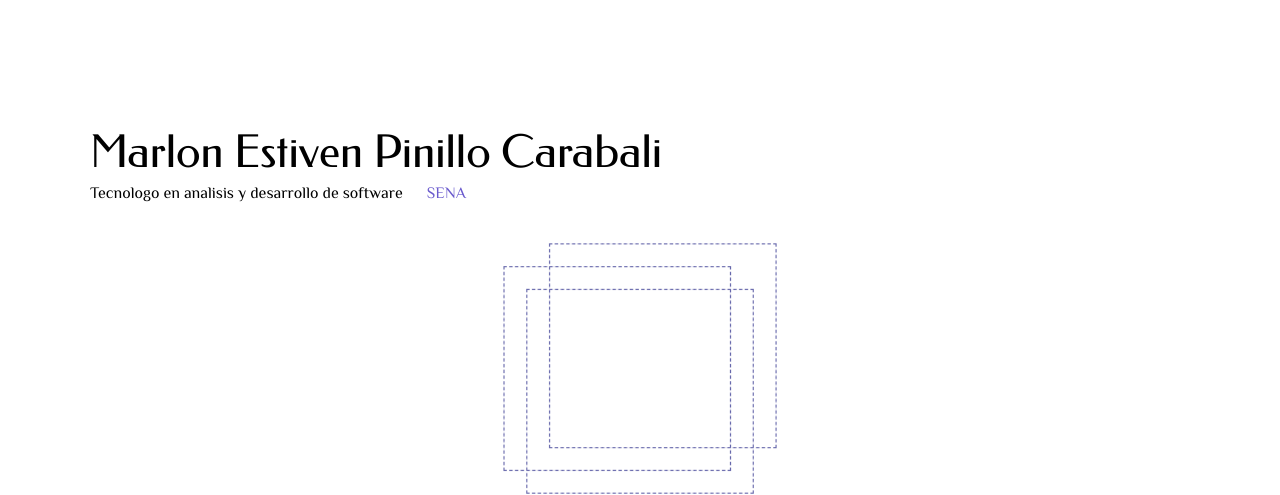
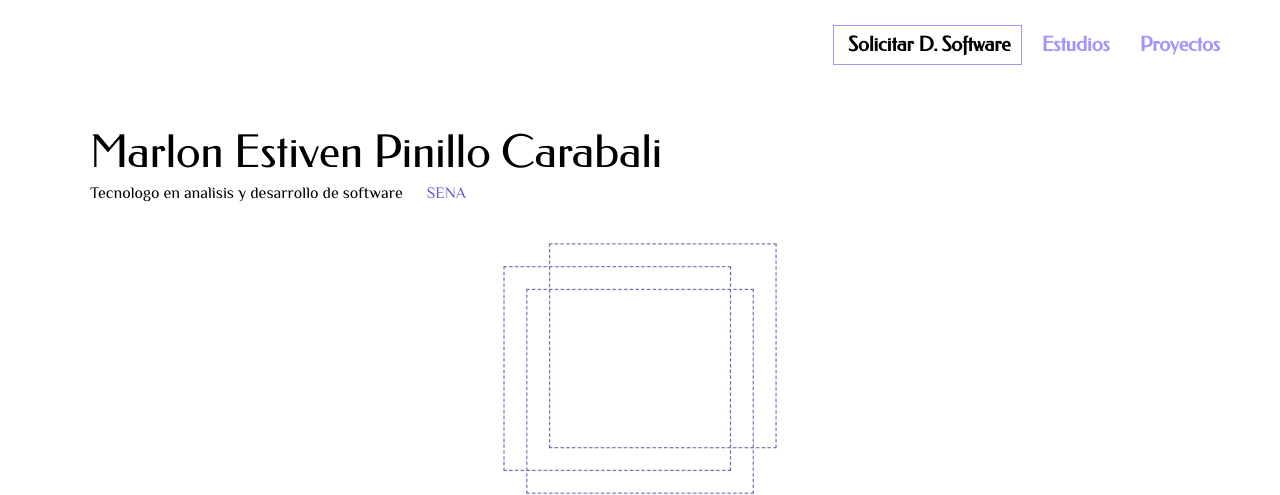
Before and after one commit to EstivenPinillo/estivenpinillo.dev, a PHP site: page / in a window 1280 px wide. Shown: the top 495 px of the page. Run offline with PHP 8.4, Linux system fonts and the light colour scheme.

Commit message:
style: add nav new palette colors

```diff
--- a/css/project.css
+++ b/css/project.css
@@ -35,8 +35,31 @@
 .bg-mediumslateblue {
   background-color: #7371fcff; }
 
+.color-mediumslateblue {
+  color: #7371fcff; }
+
+.color-palepurple {
+  color: #e5d9f2ff; }
+
+.color-periwinkle {
+  color: #cdc1ffff; }
+
+.color-tropicalindigo {
+  color: #a594f9ff; }
+  .color-tropicalindigo:visited {
+    color: #a594f9ff; }
+
 .c-black {
   color: #000000; }
+
+.b-palepurple {
+  border: 1px solid #e5d9f2ff; }
+
+.b-magnolia {
+  border: 1px solid #f5efffff; }
+
+.b-tropicalindigo {
+  border: 1px solid #a594f9ff; }
 
 .br-4 {
   border-radius: 4px; }
@@ -96,6 +119,32 @@
 
 /*+++++++++++++++++++++++++++++++ Style New CSS OOCSS*/
 /*+++++++++++++++++++++++++++++++ Content New CSS OOCSS*/
+.navigation {
+  grid-column: 3 / 5;
+  display: flex;
+  flex-direction: column;
+  justify-content: center;
+  height: 90px;
+  margin-bottom: 40px; }
+  .navigation-opt {
+    display: flex;
+    justify-content: end;
+    align-items: center;
+    height: 50px; }
+
+.opt {
+  display: flex;
+  align-items: center;
+  height: 40px;
+  padding-left: 10px;
+  padding-right: 10px;
+  margin-left: 5px;
+  margin-right: 5px;
+  cursor: pointer;
+  box-sizing: border-box; }
+  .opt:hover {
+    background-color: #f5efffff; }
+
 .developed-software {
   grid-column: 1/6;
   margin-top: 80px;
@@ -154,6 +203,11 @@
   .fs-title {
     font-size: 35px; } }
 
+@media screen and (min-width: 425px) {
+  #DSoftware::before {
+    content: 'Solicitar D.';
+    margin: 4px; } }
+
 @media screen and (min-width: 768px) {
   .fs-title {
     font-size: 45px; } }
--- a/css/style.css
+++ b/css/style.css
@@ -78,7 +78,7 @@
 
 
 .navbar {
-    grid-column: 3 / 5;
+    grid-column: 1 / 6;
 
     display: flex;
     flex-direction: column;
@@ -89,7 +89,7 @@
 }
 
 .navbar__element {
-    display: none;
+    display: flex;
     justify-content: space-evenly;
     align-items: center;
     height: 40px;
@@ -97,7 +97,6 @@
 
 .navbar__element__li {
 
-    font-family: Philosopher-Bold;
     cursor: pointer;
 }
 
--- a/index.html
+++ b/index.html
@@ -15,12 +15,11 @@
 
     <main class="main-grid">
 
-        <nav class="navbar color--slate-blue">
-            <ul class="navbar__element">
-                <li class="navbar__element__li">Tecnologias</li>
-                <li class="navbar__element__li">Proyectos</li>
-                <li class="navbar__element__li">Contacto</li>
-                <li class="navbar__element__li"><a href="blog.php">Blog</a></li>
+        <nav class="navigation font-federo">
+            <ul class="navigation-opt">
+                <li id="DSoftware" class="opt fw-bold fs-m b-tropicalindigo">Software</li>
+                <li class="opt fw-bold fs-m color-tropicalindigo">Estudios</li>
+                <li class="opt fw-bold fs-m"><a class="color-tropicalindigo" href="#developed-software">Proyectos</a></li>
             </ul>
         </nav>
 
--- a/sass/project.scss
+++ b/sass/project.scss
@@ -50,8 +50,39 @@ $medium-slate-blue: #7371fcff;
     background-color: $medium-slate-blue;
 }
 
+.color-mediumslateblue {
+    color: $medium-slate-blue;
+}
+
+.color-palepurple {
+    color: $pale-purple;
+}
+
+.color-periwinkle {
+    color: $periwinkle;
+}
+
+.color-tropicalindigo {
+    color: $tropical-indigo;
+    &:visited {
+        color: $tropical-indigo;
+    }
+}
+
 .c-black {
     color: #000000;
+}
+
+.b-palepurple {
+    border: 1px solid $pale-purple;
+}
+
+.b-magnolia {
+    border: 1px solid $magnolia;
+}
+
+.b-tropicalindigo {
+    border: 1px solid $tropical-indigo;
 }
 
 .br-4 {
@@ -137,6 +168,44 @@ $medium-slate-blue: #7371fcff;
 
 /*+++++++++++++++++++++++++++++++ Style New CSS OOCSS*/
 /*+++++++++++++++++++++++++++++++ Content New CSS OOCSS*/
+
+.navigation {
+    grid-column: 3 / 5;
+
+    display: flex;
+    flex-direction: column;
+    justify-content: center;
+
+    height: 90px;
+    margin-bottom: 40px;
+
+    &-opt {
+        display: flex;
+        justify-content: end;
+        align-items: center;
+        height: 50px;
+    }
+
+}
+
+.opt {
+
+    display: flex;
+    align-items: center;
+    height: 40px;
+    padding-left: 10px;
+    padding-right: 10px;
+    margin-left: 5px;
+    margin-right: 5px;
+    cursor: pointer;
+    box-sizing: border-box;
+
+    &:hover {
+        background-color: $magnolia;
+    }
+}
+
+
 .developed-software {
     grid-column: 1/6;
     margin-top: 80px;
@@ -221,6 +290,14 @@ $medium-slate-blue: #7371fcff;
 
 }
 
+@media screen and (min-width: 425px){
+
+    #DSoftware::before {
+        content:'Solicitar D.';
+        margin: 4px;
+    }
+}
+
 @media screen and (min-width: 768px) {
 
     .fs-title {
```
